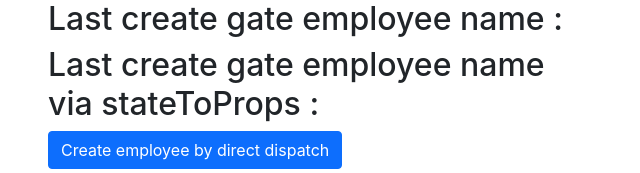
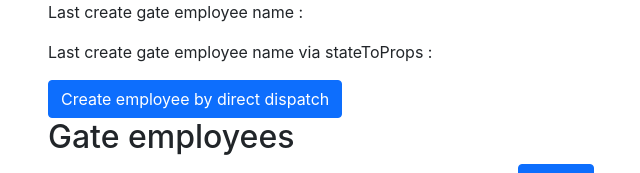
Before and after one commit to ManiSJ/GateEntryExit-React, a React (Create React App) app: page /gateEmployees in a window 1280 px wide. Shown: the top 173 px of the page, without its empty margins (34-674 px from the left). Built offline with nearby package versions, Linux system fonts and the light colour scheme; no server answers.

Commit message:
heading change

```diff
--- a/src/components/gateEmployees/GateEmployees.js
+++ b/src/components/gateEmployees/GateEmployees.js
@@ -79,8 +79,8 @@ const GateEmployees = (props) => {
             <div className="row">
                 <div className="col-md-6">
 
-                    <h2>Last create gate employee name : {lastCreatedGateEmployeeName}</h2>
-                    <h2>Last create gate employee name via stateToProps : {props.gateEmployeeName}</h2>
+                    <p>Last create gate employee name : {lastCreatedGateEmployeeName}</p>
+                    <p>Last create gate employee name via stateToProps : {props.gateEmployeeName}</p>
                     <button className="btn btn-primary" onClick={() => dispatch(createGateEmployeeAsync("RubyA"))}>Create employee by direct dispatch</button>
 
                     <div>
```
